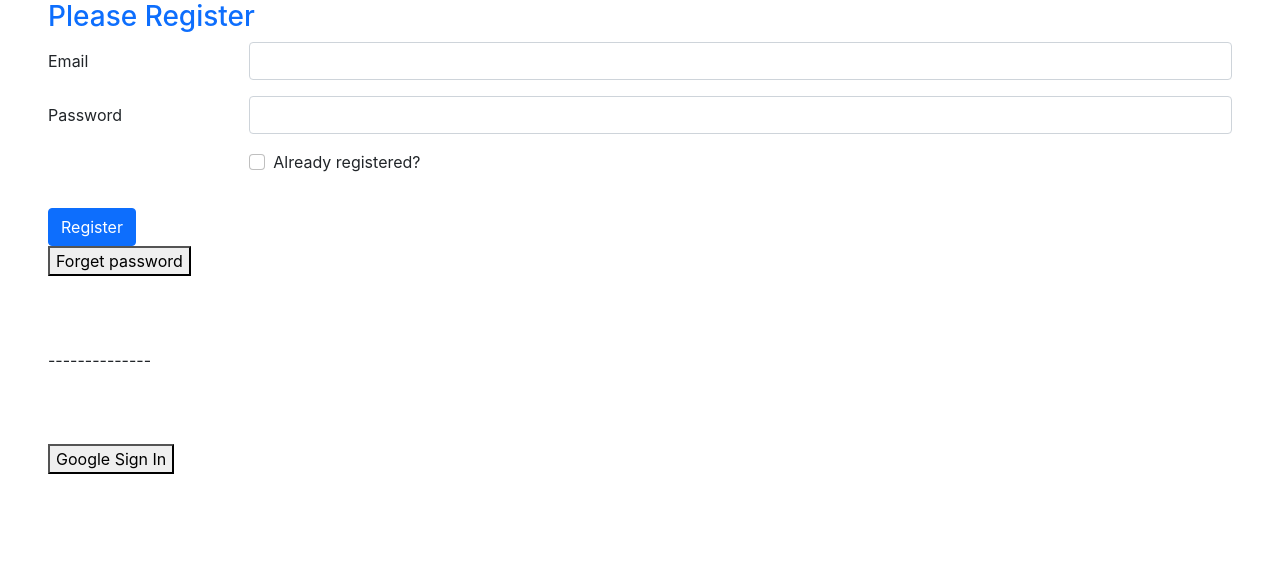
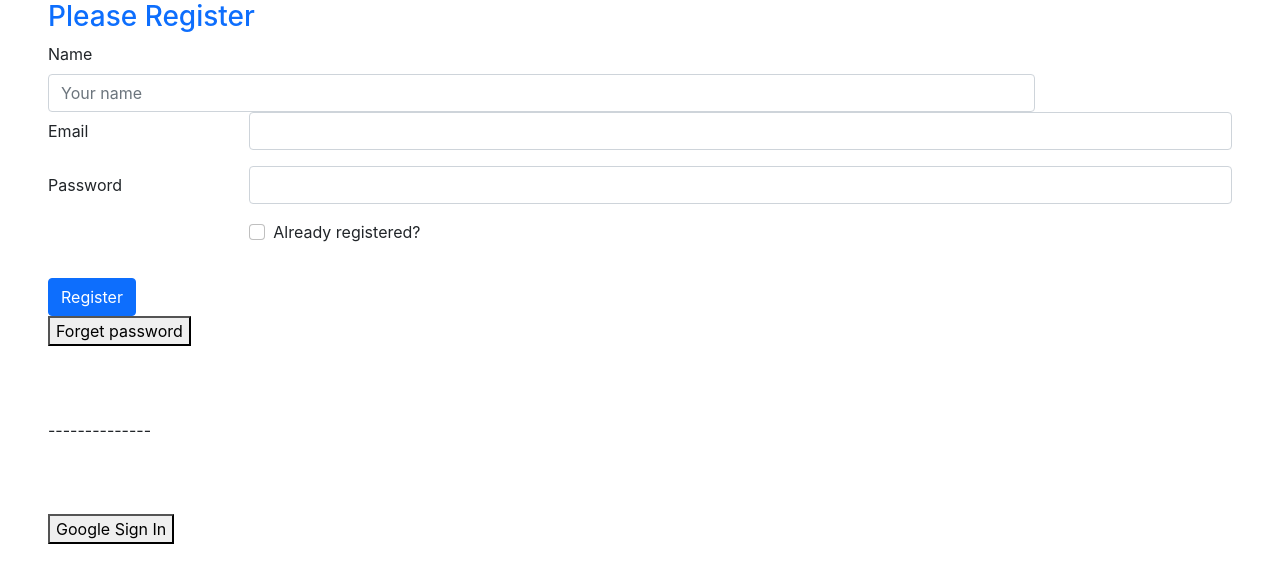
Before and after one commit to Ishtiaque1997/email-password-authentication, a React (Create React App) app: page / in a window 1280 px wide. Shown: the top 582 px of the page. Built offline with nearby package versions, Linux system fonts and the light colour scheme.

Commit message:
update profile done

```diff
--- a/src/App.js
+++ b/src/App.js
@@ -1,6 +1,6 @@
 import { useState } from 'react';
 import './App.css';
-import { getAuth, signInWithPopup,GoogleAuthProvider,sendEmailVerification,createUserWithEmailAndPassword,sendPasswordResetEmail,signInWithEmailAndPassword } from "firebase/auth";
+import { getAuth,updateProfile, signInWithPopup,GoogleAuthProvider,sendEmailVerification,createUserWithEmailAndPassword,sendPasswordResetEmail,signInWithEmailAndPassword } from "firebase/auth";
 import initialiizeAuthentication from './firebase/firebaseinit';
 initialiizeAuthentication();
 const googleProvider=new GoogleAuthProvider();
@@ -11,6 +11,7 @@ function App() {
   const[password,setPassword]=useState('');
   const[error,setError]=useState('');
   const[isLogin,setIsLogin]=useState(false);
+  const[name,setName]=useState('');
 
   const handleGoogleSignIn=()=>{
    signInWithPopup(auth,googleProvider)
@@ -66,6 +67,9 @@ const toggleLogin=e=>{
 const handleEmailChange=e=>{
   setEmail(e.target.value);
 }
+const handleNameChange=e=>{
+  setName(e.target.value);
+}
 
 const handlePasswordChange=e=>{
   setPassword(e.target.value);
@@ -78,10 +82,19 @@ const createNewUser=(email,password)=>{
      console.log(user);
      setError('');
      verifyEmail();
+     setUserName();
    })
    .catch(error=>{
      setError(error.message)
    })
+}
+const setUserName=()=>{
+  updateProfile(auth.currentUser,{
+    displayName:name
+  })
+  .then(res=>{
+
+  })
 }
 
 
@@ -89,6 +102,15 @@ const createNewUser=(email,password)=>{
     <div className='mx-5'>
      <form onSubmit={handleRegistration}>
        <h3 className='text-primary'>Please {isLogin?'Login':'Register'}</h3>
+{!isLogin &&
+           <div className="row-mb-3">
+           <label for="inputAddress" className="form-label">Name</label>
+    <div className='col-sm-10'>
+
+    <input type="text"onBlur={handleNameChange} className="form-control" id="inputAddress" placeholder="Your name"/>
+    </div>
+  </div>
+}
   <div className="row mb-3">
     <label htmlFor="inputEmail3" className="col-sm-2 col-form-label">Email</label>
     <div className="col-sm-10">
```
